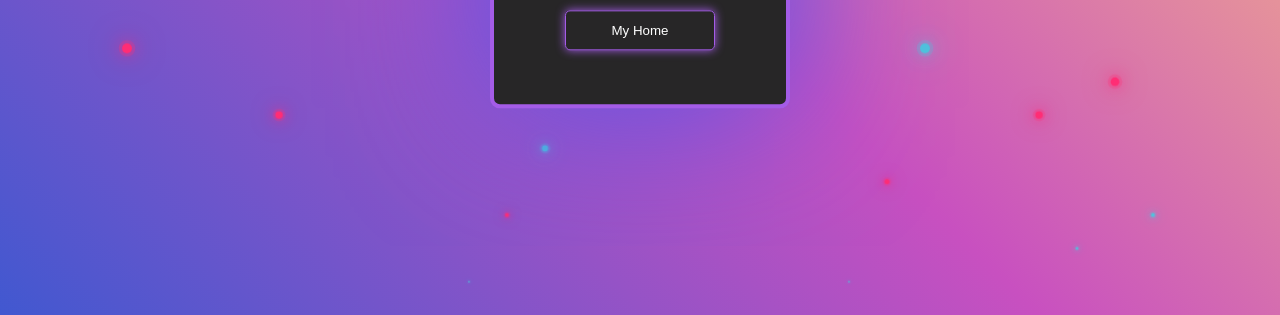
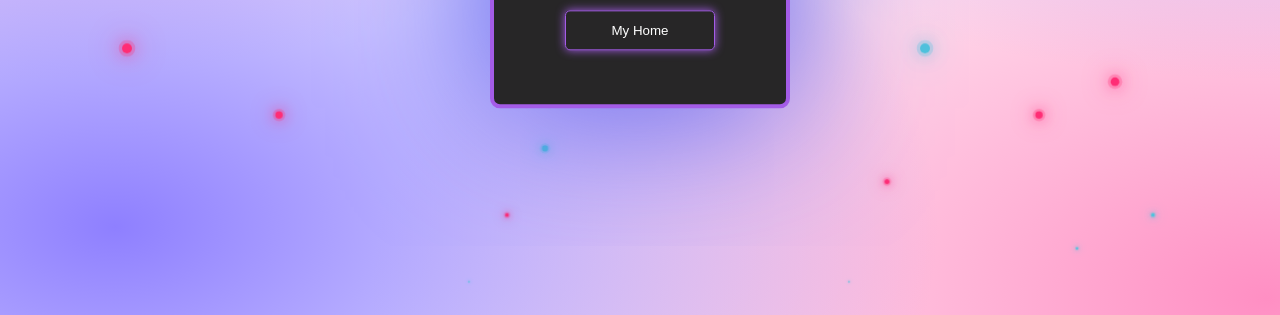
Before and after one commit to HauluuNekkk/chj_hau, a plain HTML site: page index.html in a window 1280 px wide. Shown: the part 485-800 px from the top of the page. Drawn offline with Linux system fonts and the light colour scheme.

Commit message:
emdeplam

```diff
--- a/style.css
+++ b/style.css
@@ -9,9 +9,7 @@
 
 body{
 	height: 100vh;
-	background-image: linear-gradient(
-		45deg, rgb(65, 88, 208) 0%, rgb(200, 80, 192) 50%, rgb(255, 204, 122)
-	);
+	background-image: radial-gradient(at 100% 0%, hsla(249,100%,80%,1) 0px, transparent 50%), radial-gradient(at 9% 89%, hsla(247,100%,75%,1) 0px, transparent 50%), radial-gradient(at 99% 98%, hsla(332,100%,78%,1) 0px, transparent 50%), radial-gradient(at 0% 0%, hsla(323,100%,75%,1) 0px, transparent 50%);
 	display: flex;
 	justify-content: center;
 	align-items: center;
```
